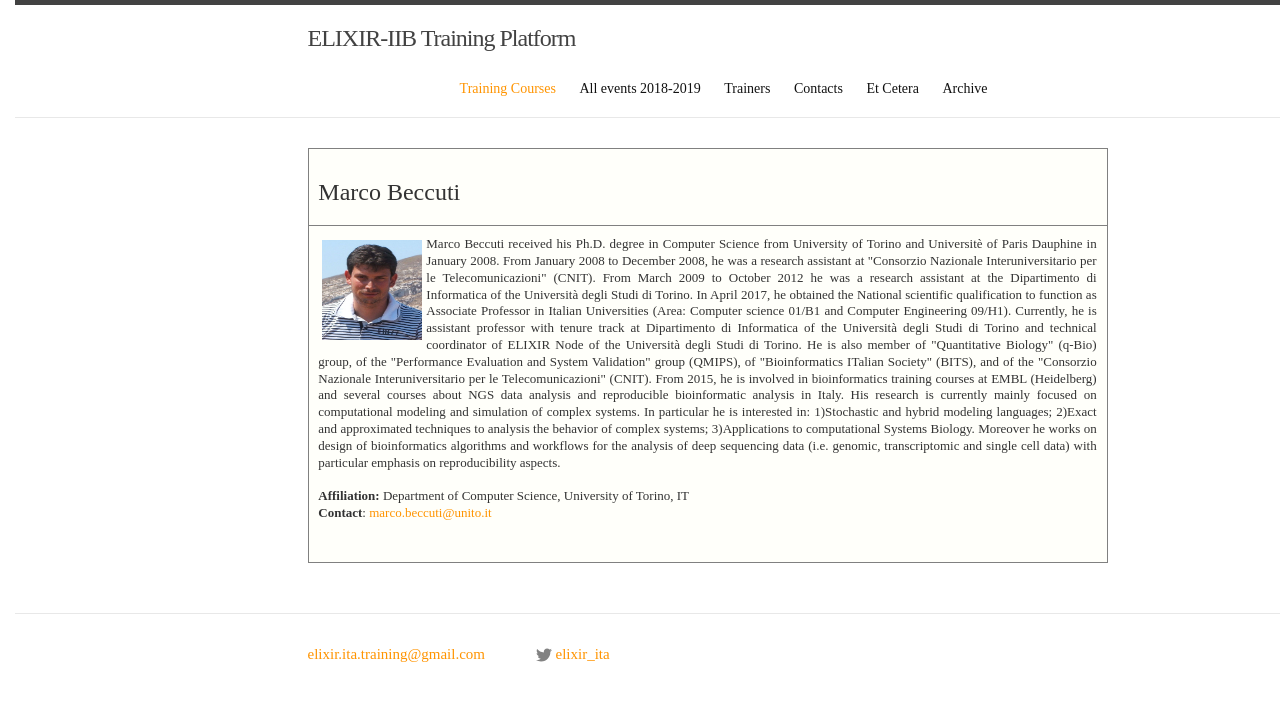
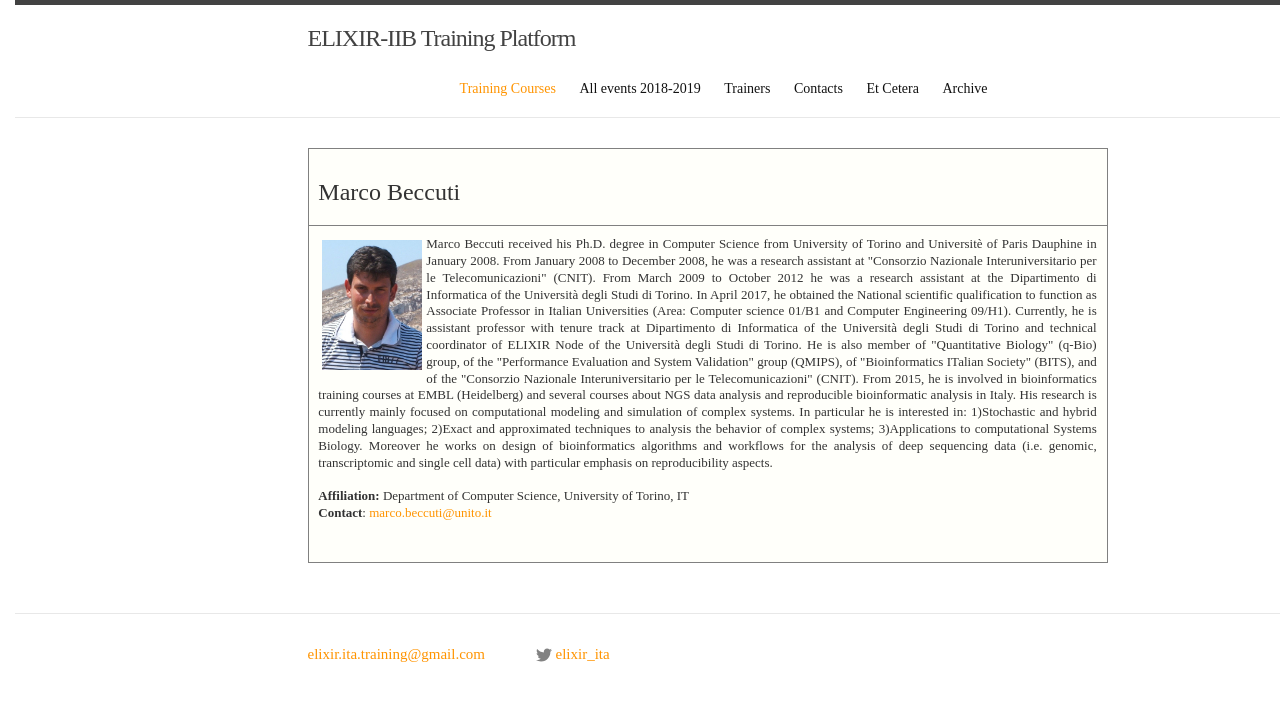
Before and after one commit to ELIXIR-IIB-training/website, a Jekyll site: the page built from instructors/marco_beccuti.html, in a window 1280 px wide. Shown: the top 701 px of the page. Built offline with Jekyll 4.4.1, drawn with Linux system fonts in a browser that asks for light colours; nearby versions of some CDN libraries; some web fonts are replaced.

Commit message:
Formatting picture

```diff
--- a/instructors/marco_beccuti.html
+++ b/instructors/marco_beccuti.html
@@ -32,7 +32,7 @@ layout: default
 	    <tr>
 	        <td>
     		    <div class="course">
-			<img border="0" style="margin:4px" src="../img/MarcoBeccuti.jpg" width="100" height="100" align="left">
+			<img border="0" style="margin:4px" src="../img/MarcoBeccuti.jpg" width="100" align="left">
 			<font size="2">
 			    <p align="justify">
 Marco Beccuti received  his Ph.D. degree in Computer Science from University of Torino and  Universitè of Paris Dauphine in January 2008. From January 2008 to December 2008, he was a research assistant at "Consorzio Nazionale Interuniversitario per le Telecomunicazioni" (CNIT). From March 2009 to October 2012 he was a research assistant at the Dipartimento di Informatica of the Università degli Studi di Torino. In April 2017, he obtained the National scientific qualification to function as Associate Professor in Italian Universities (Area: Computer science 01/B1 and Computer Engineering 09/H1). Currently, he is assistant professor with tenure track at Dipartimento di Informatica of the Università degli Studi di Torino and technical coordinator of ELIXIR Node of the Università degli Studi di Torino. He is also member of "Quantitative Biology" (q-Bio) group, of the "Performance Evaluation and System Validation" group (QMIPS), of "Bioinformatics ITalian Society" (BITS), and of the "Consorzio Nazionale Interuniversitario per le Telecomunicazioni" (CNIT). From 2015, he is involved in  bioinformatics training courses at EMBL (Heidelberg) and several courses about NGS data analysis and reproducible bioinformatic analysis in Italy.
```
